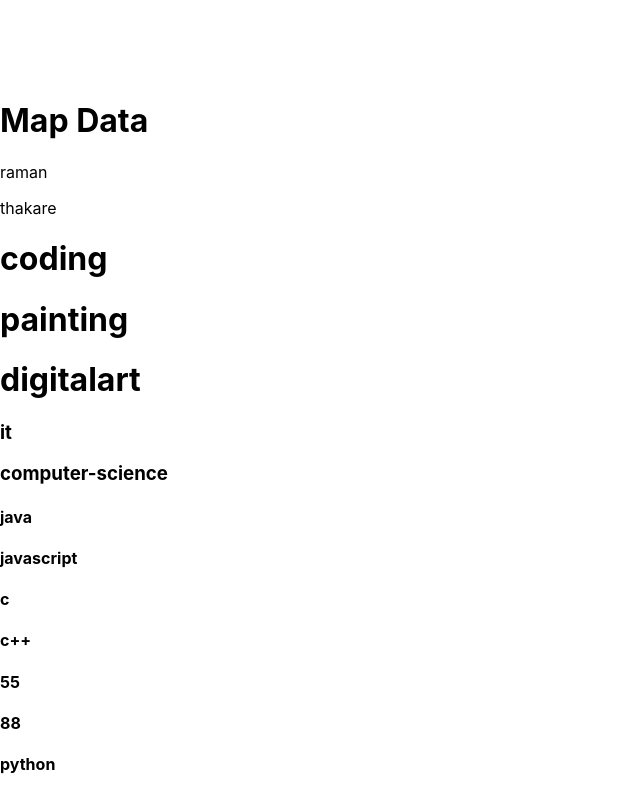
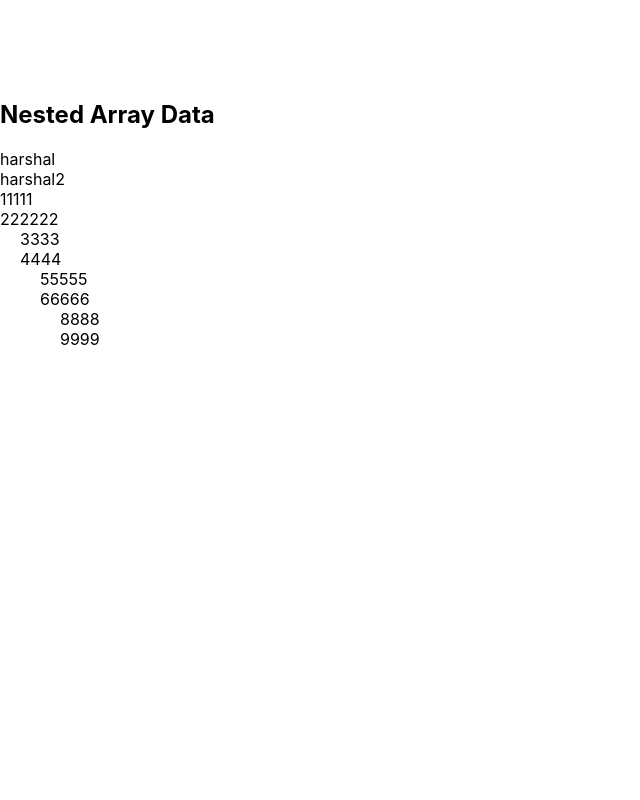
Before and after one commit to HarshalTe/freshrepo, a React (Create React App) app: page / in a window 1280 px wide. Shown: the whole page, without its empty margins (0-640 px from the left). Built offline with nearby package versions, Linux system fonts and the light colour scheme.

Commit message:
sdfdfdsf

```diff
--- a/src/Coplexdrop.js
+++ b/src/Coplexdrop.js
@@ -9,49 +9,75 @@ const Complexdrop = () => {
       proffesion: {
         field: "it",
         subject: "computer-science",
-                lang: ["java", "javascript", "c", "c++",55,88, "python",
+        lang: [
+          "java",
+          "javascript",
+          "c",
+          "c++",
+          55,
+          88,
+          "python",
           [
-                        "english", "hindi", "marathi",
-                        {
-                            education: "master-cs"
-                        }
+            "english",
+            "hindi",
+            "marathi",
+            { education: "master-cs" }
           ]
         ]
-
       }
     }
-    ])
+  ]);
+
   return (
     <div>
       <h1>Map Data</h1>
+
       {data.map((ech, ei) => {
         return (
           <div key={ei}>
             <p>{ech.name}</p>
             <p>{ech.last}</p>
-                        {ech.hobby.map((h, hi) => {
-                            return (
-                                <div key={hi}>
+
+            {/* Hobby */}
+            {ech.hobby.map((h, hi) => (
               <h1 key={hi}>{h}</h1>
-                                </div>
-                            )
+            ))}
 
-                        })}
             <h3>{ech.proffesion.field}</h3>
             <h3>{ech.proffesion.subject}</h3>
+
+            {/* Lang */}
             {ech.proffesion.lang.map((l, li) => {
-                            if (typeof l === "string" || typeof l === "number" ) {
+              // 👉 string ya number hai toh directly show
+              if (typeof l === "string" || typeof l === "number") {
                 return <h4 key={li}>{l}</h4>;
+              }
+
+              // 👉 Agar value array ho (english, hindi, marathi…)
+              if (Array.isArray(l)) {
+                return (
+                  <div key={li}>
+                    {l.map((sub, si) => {
+                      if (typeof sub === "string") {
+                        return <h5 key={si}>{sub}</h5>;
+                      }
+
+                      // 👉 Agar object ho (education)
+                      if (typeof sub === "object") {
+                        return <p key={si}>{sub.education}</p>;
                       }
                     })}
                   </div>
                 );
+              }
 
-
+              return null;
             })}
-
-
           </div>
         );
-}
+      })}
+    </div>
+  );
+};
+
 export default Complexdrop;
--- a/src/Hmain.js
+++ b/src/Hmain.js
@@ -16,6 +16,7 @@ import Complex from "./Complex"
 import Complexdropdown from "./Complexdropdown";
 import Log1 from "./Log1";
 import Complexdrop from "./Coplexdrop";
+import Nestedarray from "./Nestedarray";
 
 
 const Hmain = () => {
@@ -41,7 +42,8 @@ const Hmain = () => {
       <br></br>
       {/* <Log1/> */}
       <br></br>
-      <Complexdrop/>
+      {/* <Complexdrop/> */}
+      <Nestedarray/>
 
 
 
--- /dev/null
+++ b/src/Nestedarray.js
@@ -0,0 +1,80 @@
+import { useState } from "react";
+
+const Nestedarray = () => {
+
+  const [arr] = useState([["harshal","harshal2"],
+    [
+      "11111",
+      "222222",
+      [
+        "3333",
+        "4444",
+        [
+          "55555",
+          "66666",
+          [
+            "8888",
+            "9999"
+          ]
+        ]
+      ]
+    ]
+  ]);
+
+  return (
+    <div>
+      <h2>Nested Array Data</h2>
+
+      {arr.map((l1, i1) => (
+        <div key={i1}>
+
+          {l1.map((l2, i2) => {
+
+            // string values
+            if (!Array.isArray(l2)) {
+              return <div key={i2}>{l2}</div>;
+            }
+
+            // nested array
+            return (
+              <div key={i2} style={{ marginLeft: "20px" }}>
+                {l2.map((l3, i3) => {
+
+                  if (!Array.isArray(l3)) {
+                    return <div key={i3}>{l3}</div>;
+                  }
+
+                  return (
+                    <div key={i3} style={{ marginLeft: "20px" }}>
+                      {l3.map((l4, i4) => {
+
+                        if (!Array.isArray(l4)) {
+                          return <div key={i4}>{l4}</div>;
+                        }
+
+                        return (
+                          <div key={i4} style={{ marginLeft: "20px" }}>
+                            {l4.map((l5, i5) => (
+                              <div key={i5}>{l5}</div>
+                            ))}
+                          </div>
+                        );
+
+                      })}
+                    </div>
+                  );
+
+                })}
+              </div>
+            );
+
+          })}
+
+        </div>
+      ))}
+
+    </div>
+  );
+};
+
+export default Nestedarray;
```
Lines whose indentation alone changed are shown as unchanged.
